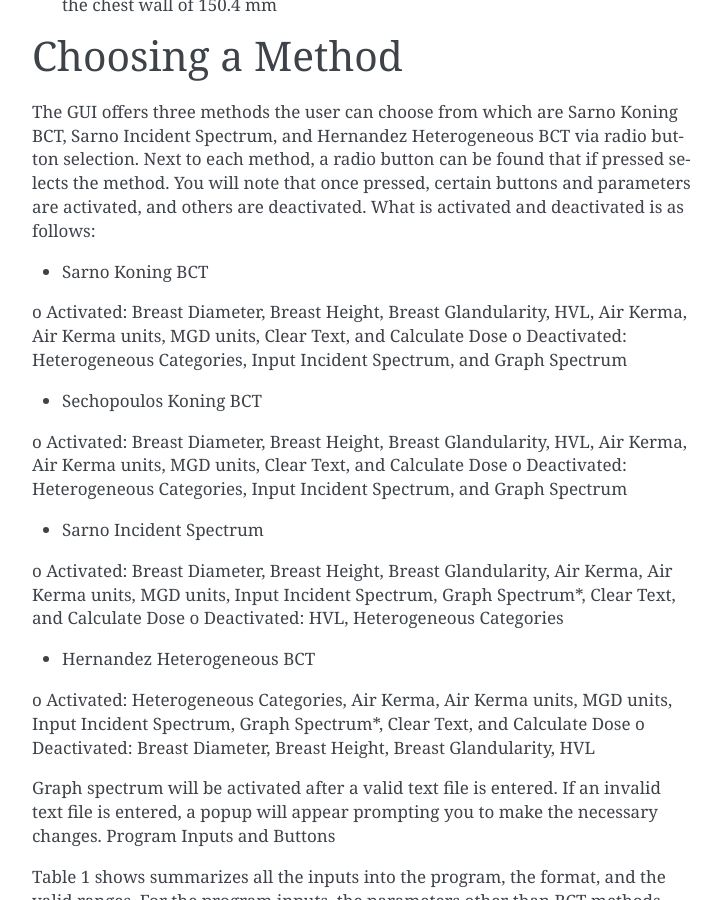
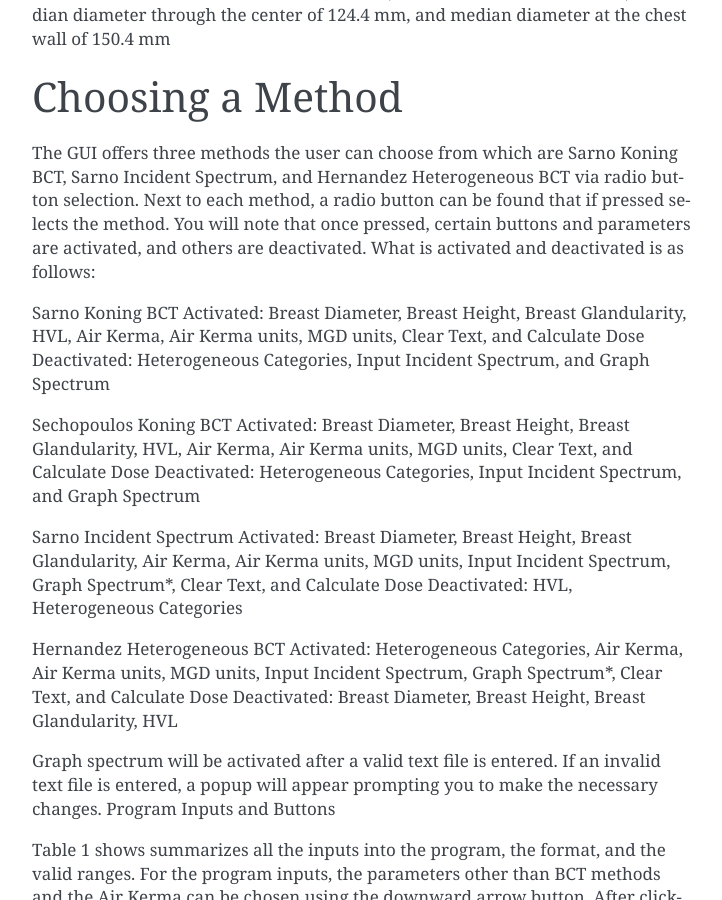
Before and after one commit to harshamarupudi56/PyBDC, a Sphinx documentation site: the page built from Doc/methods.rst, in a window 1280 px wide and 900 px high, scrolled down 987 px. Shown: the whole window, without its empty margins (388-1110 px from the left). Built offline with Sphinx 7.4.7, drawn with Linux system fonts in a browser that asks for light colours; part of the change alters nothing that is shown.

Commit message:
Update methods.rst

```diff
--- a/Doc/methods.rst
+++ b/Doc/methods.rst
@@ -9,32 +9,32 @@ Similar to the Sarno Koning BCT, the Sechopolous method utilizes the Koning BCT
 
 The Hernandez Heterogeneous BCT method compared to the Sarno methods, models the breast as a heterogeneous mixture of adipose and glandular tissue where the individual tissues voxels are either 100% adipose or 100% glandular. The skin thickness is assumed to be 1.5 mm and the radiation source is placed 650 mm from the isocenter. Rather than being characterized by breast glandularity, this method uses volume glandular fraction or VGF for short. The heterogeneous categories, V1, V3, and V5 are characterized as follows:
 
-•	V1: Volume Glandular Fraction (VGF) = 19.9%, median volume of 276 cm3, median diameter through the center of 87 mm, and median diameter at the chest wall of 103.4 mm
+V1: Volume Glandular Fraction (VGF) = 19.9%, median volume of 276 cm3, median diameter through the center of 87 mm, and median diameter at the chest wall of 103.4 mm
 
-•	V3: Volume Glandular Fraction (VGF) = 9.5%, median volume of 616 cm3, median diameter through the center of 106.6 mm, and median diameter at the chest wall of 125.2 mm
+V3: Volume Glandular Fraction (VGF) = 9.5%, median volume of 616 cm3, median diameter through the center of 106.6 mm, and median diameter at the chest wall of 125.2 mm
 
-•	V5: Volume Glandular Fraction (VGF) = 3.8%, median volume of 1174 cm3, median diameter through the center of 124.4 mm, and median diameter at the chest wall of 150.4 mm
+V5: Volume Glandular Fraction (VGF) = 3.8%, median volume of 1174 cm3, median diameter through the center of 124.4 mm, and median diameter at the chest wall of 150.4 mm
 
 
 Choosing a Method
 ==================
 The GUI offers three methods the user can choose from which are Sarno Koning BCT, Sarno Incident Spectrum, and Hernandez Heterogeneous BCT via radio button selection. Next to each method, a radio button can be found that if pressed selects the method. You will note that once pressed, certain buttons and parameters are activated, and others are deactivated. What is activated and deactivated is as follows:
 
-•	Sarno Koning BCT
-o	Activated: Breast Diameter, Breast Height, Breast Glandularity, HVL, Air Kerma, Air Kerma units, MGD units, Clear Text, and Calculate Dose
-o	Deactivated: Heterogeneous Categories, Input Incident Spectrum, and Graph Spectrum
+Sarno Koning BCT
+Activated: Breast Diameter, Breast Height, Breast Glandularity, HVL, Air Kerma, Air Kerma units, MGD units, Clear Text, and Calculate Dose
+Deactivated: Heterogeneous Categories, Input Incident Spectrum, and Graph Spectrum
 
-•	Sechopoulos Koning BCT
-o	Activated: Breast Diameter, Breast Height, Breast Glandularity, HVL, Air Kerma, Air Kerma units, MGD units, Clear Text, and Calculate Dose
-o	Deactivated: Heterogeneous Categories, Input Incident Spectrum, and Graph Spectrum
+Sechopoulos Koning BCT
+Activated: Breast Diameter, Breast Height, Breast Glandularity, HVL, Air Kerma, Air Kerma units, MGD units, Clear Text, and Calculate Dose
+Deactivated: Heterogeneous Categories, Input Incident Spectrum, and Graph Spectrum
 
-•	Sarno Incident Spectrum
-o	Activated: Breast Diameter, Breast Height, Breast Glandularity, Air Kerma, Air Kerma units, MGD units, Input Incident Spectrum, Graph Spectrum*, Clear Text, and Calculate Dose
-o	Deactivated: HVL, Heterogeneous Categories
+Sarno Incident Spectrum
+Activated: Breast Diameter, Breast Height, Breast Glandularity, Air Kerma, Air Kerma units, MGD units, Input Incident Spectrum, Graph Spectrum*, Clear Text, and Calculate Dose
+Deactivated: HVL, Heterogeneous Categories
 
-•	Hernandez Heterogeneous BCT
-o	Activated: Heterogeneous Categories, Air Kerma, Air Kerma units, MGD units, Input Incident Spectrum, Graph Spectrum*, Clear Text, and Calculate Dose
-o	Deactivated: Breast Diameter, Breast Height, Breast Glandularity, HVL
+Hernandez Heterogeneous BCT
+Activated: Heterogeneous Categories, Air Kerma, Air Kerma units, MGD units, Input Incident Spectrum, Graph Spectrum*, Clear Text, and Calculate Dose
+Deactivated: Breast Diameter, Breast Height, Breast Glandularity, HVL
 
 Graph spectrum will be activated after a valid text file is entered. If an invalid text file is entered, a popup will appear prompting you to make the necessary changes.
 Program Inputs and Buttons
```
